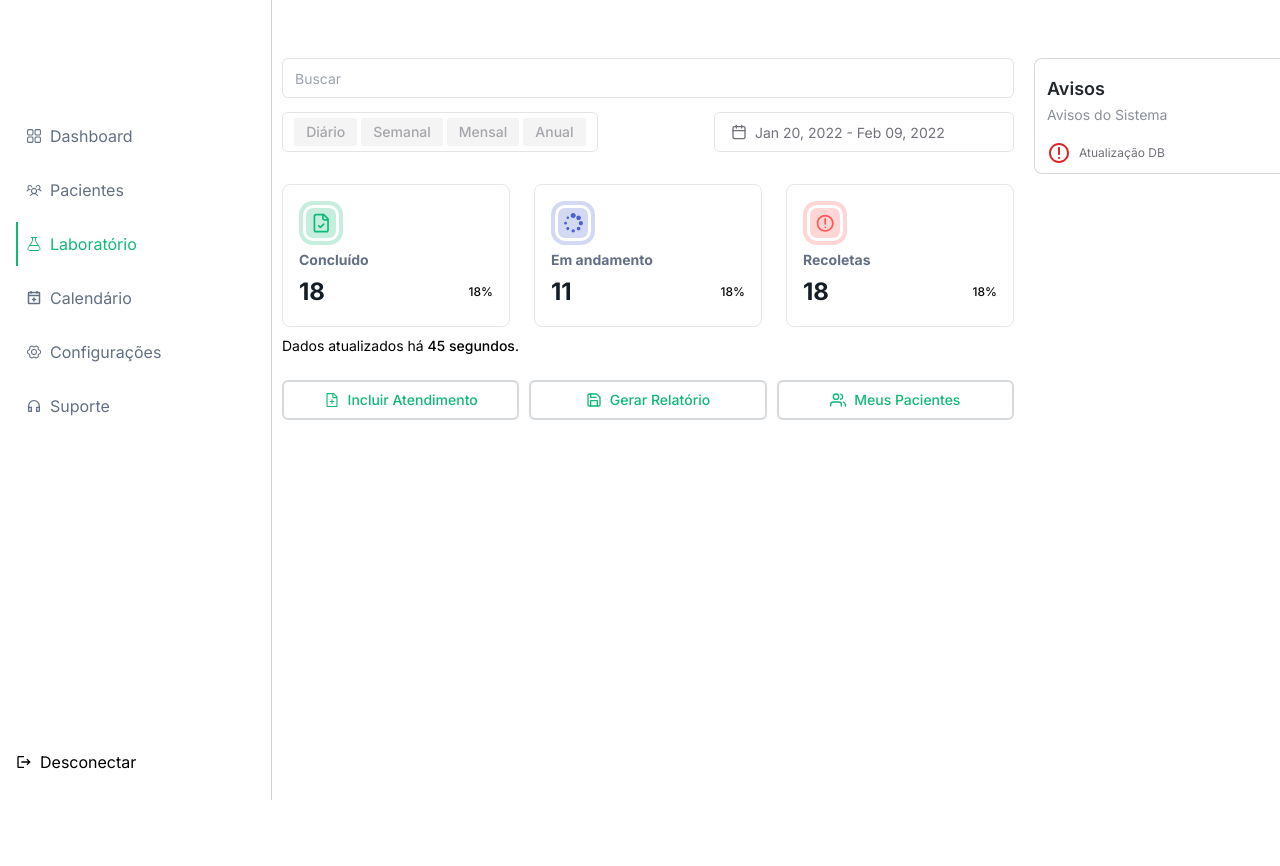
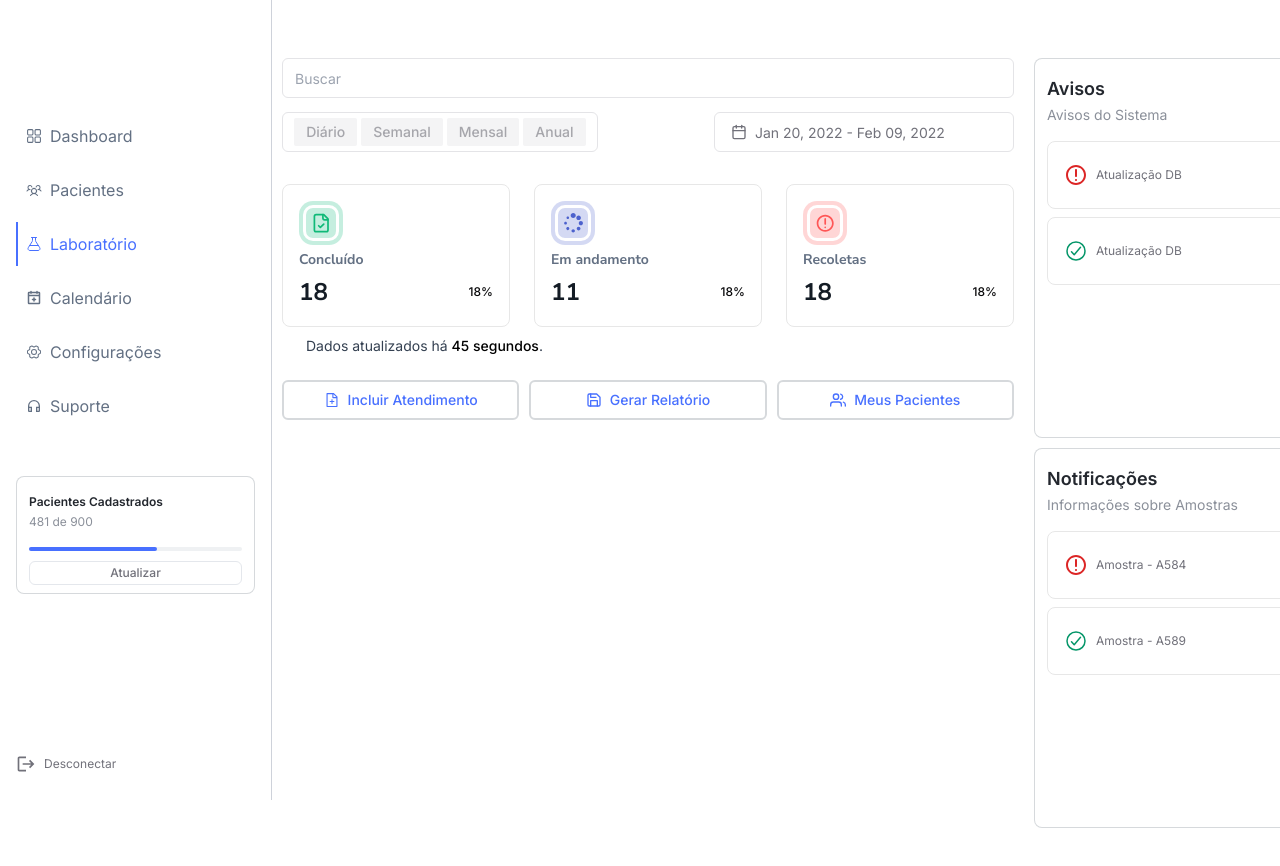
Before and after one commit to six-org/sistema-de-gerenciamento-laboratorial_front-end, a Next.js app: page /laboratorio in a window 1280 px wide. Shown: the top 866 px of the page. Before the commit the page ends 800 px from the top, so only its background shows below. Built offline with nearby package versions, Linux system fonts and the light colour scheme; no server answers.

Commit message:
fix: ajustes de tela

```diff
--- a/components/cards.tsx
+++ b/components/cards.tsx
@@ -5,18 +5,19 @@ import React, { Children } from "react"
 type card_1 = {
     titulo: string,
     texto: string,
+    is_nav?: boolean,
 
 }
-export const Card_1 = ({titulo, texto, children}: card_1 &{children?:React.ReactNode}) =>{
+export const Card_1 = ({titulo, texto, is_nav, children}: card_1 &{children?:React.ReactNode}) =>{
     return(
         <>
             <div className="border-[1px] border-solid border-neutral-pure/20 rounded-[.5rem] bg-white pb-[.5rem]">
                 {/* header do card */}
                 <div className="w-full p-[1rem_.75rem]">
-                    <h6 className="text-[1.125rem] font-semibold text-[#23272E]">
+                    <h6 className={`${(is_nav)? 'text-[.75rem]':'text-[1.125rem]'} font-semibold text-[#23272E]`}>
                         {titulo}
                     </h6>
-                    <p className="mt-[0.125rem] text-[.875rem] text-[#8B909A]">
+                    <p className={`mt-[0.125rem] ${(is_nav)? 'text-[.75rem]':'text-[.875rem]'} text-[#8B909A]`}>
                         {texto}
                     </p>
                 </div>
--- a/components/navegacaoUser.tsx
+++ b/components/navegacaoUser.tsx
@@ -20,6 +20,13 @@ import { useSession } from 'next-auth/react';
 
 import { signOut } from "next-auth/react";
 
+import { Card_1 } from "./cards";
+
+import { Button } from "@/components/ui/button"
+
+import { useState } from "react";
+
+
 
 
 const NavegacaoUser = () => {
@@ -27,8 +34,15 @@ const NavegacaoUser = () => {
     const pathname = usePathname();
     const { data, status } = useSession();
 
+    const [progress, setProgress] = useState(60);
+
+    /*React.useEffect(() => {
+        const timer = setTimeout(() => setProgress(66), 500)
+        return () => clearTimeout(timer)
+      }, [])*/
+
     return (
-        <div className="w-full h-screen flex flex-col justify-between sticky p-[1.625rem_1rem] border-r-[1px] border-[#CED2DA]">
+        <div className="w-full h-screen flex flex-col justify-between sticky top-0 p-[1.625rem_1rem] border-r-[1px] border-[#CED2DA]">
             <div>
                 {/** Avatar do usuário */}
                 <div className="flex items-center gap-[.5rem]">
@@ -41,7 +55,7 @@ const NavegacaoUser = () => {
                         <p className="text-[.875rem] text-black leading-[1]">
                             {data?.user?.name}
                         </p>
-                        <p className="text-[0.75rem] leading-[1]">
+                        <p className="text-[0.75rem] leading-[1] text-[#364051]">
                             {data?.user?.email}
                         </p>
                     </div>
@@ -61,11 +75,22 @@ const NavegacaoUser = () => {
 
                     <ItemNavegacaoUser title={'Suporte'} href={'/suporte'} icone={<MdOutlineHeadphones />} />
                 </nav>
+
+                <div className="mt-[3rem]">
+                    <Card_1 titulo={'Pacientes Cadastrados'} texto={`481 de 900`} is_nav={true}>
+                        <span className="w-full flex justify-start h-[4px] rounded-[2px] overflow-hidden bg-[#EFF1F3]">
+                            <span style={{width:`${progress}%`}} className="h-full bg-primary-pure flex rounded-[0_2px_2px_0]"></span>
+                        </span>
+                        <Button className="bg-[transparent] hover:bg-primary-pure text-[.75rem] text-[#71717A] hover:text-white w-full h-auto p-[2px] border-[#E4E7EC] hover:border-primary-pure border-solid border-[1px] rounded-[.375rem] mt-[10px]">
+                            Atualizar
+                        </Button>
+                    </Card_1>
+                </div>
             </div>
 
             <div>
-                <button onClick={() => signOut({ callbackUrl: "/" })} className="flex items-center w-fit gap-[.5rem]">
-                    <MdLogout />
+                <button onClick={() => signOut({ callbackUrl: "/" })} className="flex items-center w-fit gap-[.5rem] text-[0.75rem] text-[#71717A] hover:text-error transition-[color] duration-[.3s] linear">
+                    <MdLogout className="h-[1.25rem] w-[1.25rem]" />
 
                     Desconectar
                 </button>
--- a/components/sign-in.tsx
+++ b/components/sign-in.tsx
@@ -4,67 +4,22 @@ import { getCsrfToken } from "next-auth/react";
 import { FcGoogle } from "react-icons/fc";
 import { FaGithub } from "react-icons/fa";
 import { useEffect, useState } from "react";
+import { signIn } from "next-auth/react";
 
 export function SignIn__google() {
-
-    const [csrfToken, setCsrfToken] = useState<string | null>(null);
-    const [isClient, setIsClient] = useState(false)
-
-    useEffect(() => {
-        const fetchCsrfToken = async () => {
-            const token = await getCsrfToken();
-            setCsrfToken(token);
-        };
-        fetchCsrfToken();
-    }, []);
-
-    useEffect(() => {
-        setIsClient(true)
-    }, [])
-
     return (
 
-        <form
-            action='/api/auth/signin/google'
-            method="post"
-        >
-            <input type="hidden" name="callbackUrl" value="/laboratorio" />
-            <input name="csrfToken" type="hidden" defaultValue={csrfToken!} />
-            <button type="submit" className="overflow rounded-[.2rem] p-[.5rem] transition duration-[.3s] linear bg-neutral-light/5 hover:bg-neutral-light/10 focus-visible:bg-neutral-light/10 w-[8rem] inline-flex justify-center">
-                <FcGoogle className="text-[2.5rem]" />
-            </button>
-        </form>
+        <button onClick={() => signIn('github', { redirectTo: "/laboratorio" })} className="overflow rounded-[.2rem] p-[.5rem] transition duration-[.3s] linear bg-neutral-light/5 hover:bg-neutral-light/10 focus-visible:bg-neutral-light/10 w-[8rem] inline-flex justify-center">
+            <FcGoogle className="text-[2.5rem]" />
+        </button>
     )
 }
 
 export function SignIn__github() {
-
-    const [csrfToken, setCsrfToken] = useState<string | null>(null);
-    const [isClient, setIsClient] = useState(false)
-
-    useEffect(() => {
-        const fetchCsrfToken = async () => {
-            const token = await getCsrfToken();
-            setCsrfToken(token);
-        };
-        fetchCsrfToken();
-    }, []);
-
-    useEffect(() => {
-        setIsClient(true)
-    }, [])
-
     return (
 
-        <form
-            action='/api/auth/signin/github'
-            method="post"
-        >
-            <input type="hidden" name="callbackUrl" value="/laboratorio" />
-            <input name="csrfToken" type="hidden" defaultValue={csrfToken!} />
-            <button type="submit" className="overflow rounded-[.2rem] p-[.5rem] transition duration-[.3s] linear bg-neutral-light/5 hover:bg-neutral-light/10 focus-visible:bg-neutral-light/10 w-[8rem] inline-flex justify-center">
-                <FaGithub className="text-[2.5rem]" />
-            </button>
-        </form>
+        <button onClick={() => signIn('github', { redirectTo: "/laboratorio" })} className="overflow rounded-[.2rem] p-[.5rem] transition duration-[.3s] linear bg-neutral-light/5 hover:bg-neutral-light/10 focus-visible:bg-neutral-light/10 w-[8rem] inline-flex justify-center">
+            <FaGithub className="text-[2.5rem]" />
+        </button>
     )
 }
--- a/package.json
+++ b/package.json
@@ -13,6 +13,7 @@
     "@radix-ui/react-alert-dialog": "^1.1.1",
     "@radix-ui/react-avatar": "^1.1.0",
     "@radix-ui/react-popover": "^1.1.1",
+    "@radix-ui/react-progress": "^1.1.0",
     "@radix-ui/react-slot": "^1.1.0",
     "@radix-ui/react-tabs": "^1.1.0",
     "badge-maker": "^4.0.0",
--- a/src/app/laboratorio/components/Card/Card_Notificacao.tsx
+++ b/src/app/laboratorio/components/Card/Card_Notificacao.tsx
@@ -1,8 +1,11 @@
 
 
 
+import { Button } from "@/components/ui/button";
 import { CgDanger } from "react-icons/cg";
 import { FaRegCheckCircle } from "react-icons/fa";
+import { IoCheckmarkCircleOutline } from "react-icons/io5";
+
 
 type card_notificacao = {
     id?: string,
@@ -10,13 +13,22 @@ type card_notificacao = {
     titulo:string,
 }
 
+
 const Card_Notificacao = (props:card_notificacao) =>{
     return(
         <>
-            <div className="flex items-center gap-[.5rem]">
-                {(props.status)?<FaRegCheckCircle className="text-success h-[1.5rem] w-[1.5rem]" />:<CgDanger className="text-error h-[1.5rem] w-[1.5rem]" />}
+            <div className="flex items-center justify-between gap-[.5rem] border-solid border-[1px] border-[#E7E7E7] rounded-[.5rem] p-[1.125rem_1rem]">
+                <div className="flex items-center gap-[.5rem]">
+                    {(props.status)?<IoCheckmarkCircleOutline className="text-success h-[1.5rem] w-[1.5rem]" />:<CgDanger className="text-error h-[1.5rem] w-[1.5rem]" />}
 
-                <p className="text-[#71717A] text-[.75rem]">{props.titulo}</p>
+                    <p className="text-[#71717A] text-[.75rem]">{props.titulo} {(props.id)?`- ${props.id}`:''}</p>
+                </div>
+                {
+                    (props.status)
+                        ?<Button className="bg-success hover:bg-[transparent] text-[#F8FAFC] hover:text-success p-[.25rem_.5rem] h-auto whitespace-nowrap border-solid border-[1px] border-success">Detalhe</Button>
+                        :<Button className="bg-error hover:bg-[transparent] text-[#F8FAFC] hover:text-error p-[.25rem_.5rem] h-auto whitespace-nowrap border-solid border-[1px] border-error">Detalhe</Button>
+                }
+
             </div>
         </>
     )
--- a/src/app/laboratorio/components/Resultado/Card_Resultado.tsx
+++ b/src/app/laboratorio/components/Resultado/Card_Resultado.tsx
@@ -1,7 +1,8 @@
 
 import { ReactNode } from "react";
 
-
+/* Fonte */
+import { Nunito_Sans } from "next/font/google";
 
 type card_result = {
     titulo: string,
@@ -11,7 +12,10 @@ type card_result = {
     color: string,
 }
 
+const nunitoSans = Nunito_Sans({subsets:["latin"]});
+
 const Card_Resultado = (props:card_result) => {
+
     return (
         <>
             <div className="border-[1px] border-solid border-[#E7E7E7] p-[1rem] rounded-[.5rem] w-full">
@@ -20,12 +24,12 @@ const Card_Resultado = (props:card_result) => {
                         {props.icone}
                     </div>
                 </div>
-                <h4 className="mt-[.25rem] text-[#637083] text-[.875rem] font-bold">
+                <h4 className={`mt-[.25rem] text-[#637083] text-[.875rem] font-bold ${nunitoSans.className}`}>
                     {props.titulo}
                 </h4>
 
                 <div className="mt-[.25rem] flex items-center justify-between">
-                    <p className="text-[#141C25] text-[1.5rem] font-bold">
+                    <p className={`text-[#141C25] text-[1.5rem] font-bold ${nunitoSans.className}`}>
                         {props.numero}
                     </p>
 
--- a/src/app/laboratorio/page.tsx
+++ b/src/app/laboratorio/page.tsx
@@ -1,5 +1,8 @@
 
 import NavegacaoUser from "../../../components/navegacaoUser";
+
+/* Fonte */
+import { Nunito_Sans } from "next/font/google";
 
 
 
@@ -27,7 +30,9 @@ import Card_Notificacao from "./components/Card/Card_Notificacao";
 import { Card_1 } from "../../../components/cards";
 
 
+
 const laboratorio = () => {
+
 
     return (
         <>
@@ -62,8 +67,8 @@ const laboratorio = () => {
                         <Card_Resultado color={'#FF56563D'} titulo={'Recoletas'} numero={18} porcentagem={18} icone={<CgDanger className="h-full w-full text-[#FF5656]" />} />
 
                     </div>
-                    <p className="text-[.875rem] font-normal mt-[.5rem]">
-                        Dados atualizados há <span className="font-medium">45 segundos</span>.
+                    <p className="text-[.875rem] font-normal mt-[.5rem] text-[#344051] ml-[1.5rem]">
+                        Dados atualizados há <span className="font-medium text-black">45 segundos</span>.
                     </p>
 
                     <div className="py-[1.5rem] grid grid-cols-3 gap-[.625rem]">
@@ -76,9 +81,19 @@ const laboratorio = () => {
                 </div>
 
                 {/** Conteúdo de avisos e notificações */}
-                <div className="p-[3.625rem_0.625rem]">
+                <div className="p-[3.625rem_0.625rem] flex flex-col gap-[.625rem]">
                     <Card_1 titulo={'Avisos'} texto={'Avisos do Sistema'}>
-                        <Card_Notificacao status={false} titulo={'Atualização DB'} />
+                        <div className="flex flex-col gap-[.5rem] h-[18rem] overflow-y-auto">
+                            <Card_Notificacao status={false} titulo={'Atualização DB'} />
+                            <Card_Notificacao status={true} titulo={'Atualização DB'} />
+                        </div>
+                    </Card_1>
+
+                    <Card_1 titulo={'Notificações'} texto={'Informações sobre Amostras'}>
+                        <div className="flex flex-col gap-[.5rem] h-[18rem] overflow-y-auto">
+                            <Card_Notificacao status={false} titulo={'Amostra'} id={'A584'} />
+                            <Card_Notificacao status={true} titulo={'Amostra'} id={'A589'} />
+                        </div>
                     </Card_1>
                 </div>
             </div>
--- a/src/app/page.tsx
+++ b/src/app/page.tsx
@@ -54,7 +54,7 @@ const home = () => {
                 </p>
 
                 {/* Lista de logins alternativos */}
-                <ul className="w-full flex flex-wrap items-center justify-between">
+                <ul className="w-full flex flex-wrap items-center justify-center gap-[1.5rem]">
                   <li>
                     <SignIn__google />
                   </li>
--- /dev/null
+++ b/src/components/ui/progress.tsx
@@ -0,0 +1,28 @@
+"use client"
+
+import * as React from "react"
+import * as ProgressPrimitive from "@radix-ui/react-progress"
+
+import { cn } from "@/lib/utils"
+
+const Progress = React.forwardRef<
+  React.ElementRef<typeof ProgressPrimitive.Root>,
+  React.ComponentPropsWithoutRef<typeof ProgressPrimitive.Root>
+>(({ className, value, ...props }, ref) => (
+  <ProgressPrimitive.Root
+    ref={ref}
+    className={cn(
+      "relative h-4 w-full overflow-hidden rounded-full bg-secondary",
+      className
+    )}
+    {...props}
+  >
+    <ProgressPrimitive.Indicator
+      className="h-full w-full flex-1 bg-primary transition-all"
+      style={{ transform: `translateX(-${100 - (value || 0)}%)` }}
+    />
+  </ProgressPrimitive.Root>
+))
+Progress.displayName = ProgressPrimitive.Root.displayName
+
+export { Progress }
--- a/tailwind.config.js
+++ b/tailwind.config.js
@@ -15,7 +15,7 @@ module.exports = {
     colors: {
 
       /* Cores Primárias */
-      'primary-pure': '#10B978',
+      'primary-pure': '#4870FF',
 
       /* Cores Neutrais */
       'neutral-light': '#637083',
```
Also changed, not shown: 1 other file (tests, documents, lock files or other folders).
